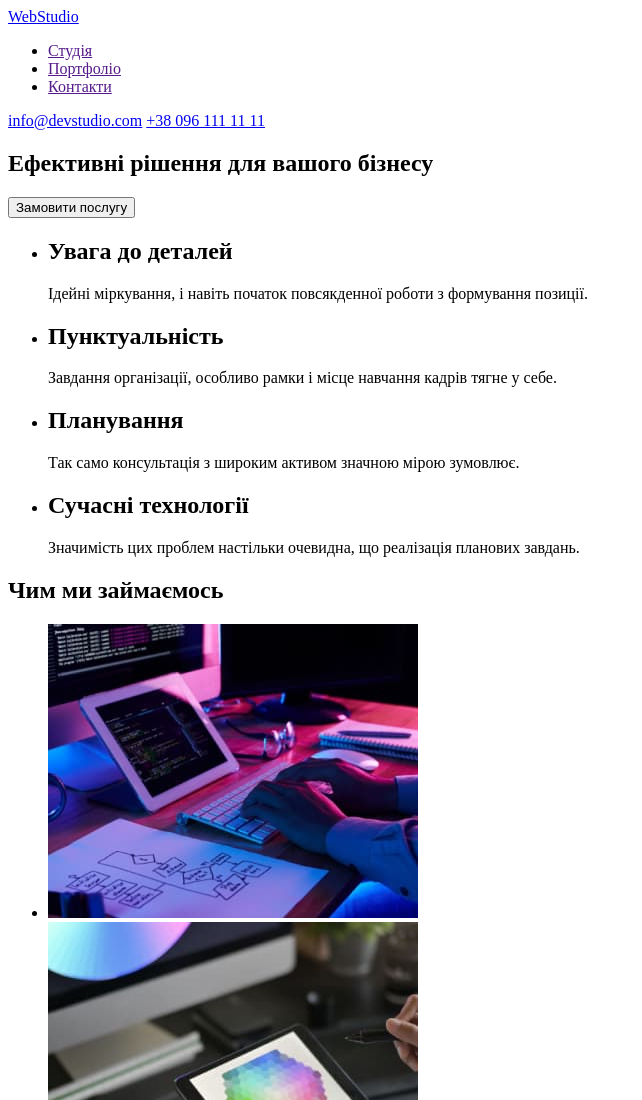
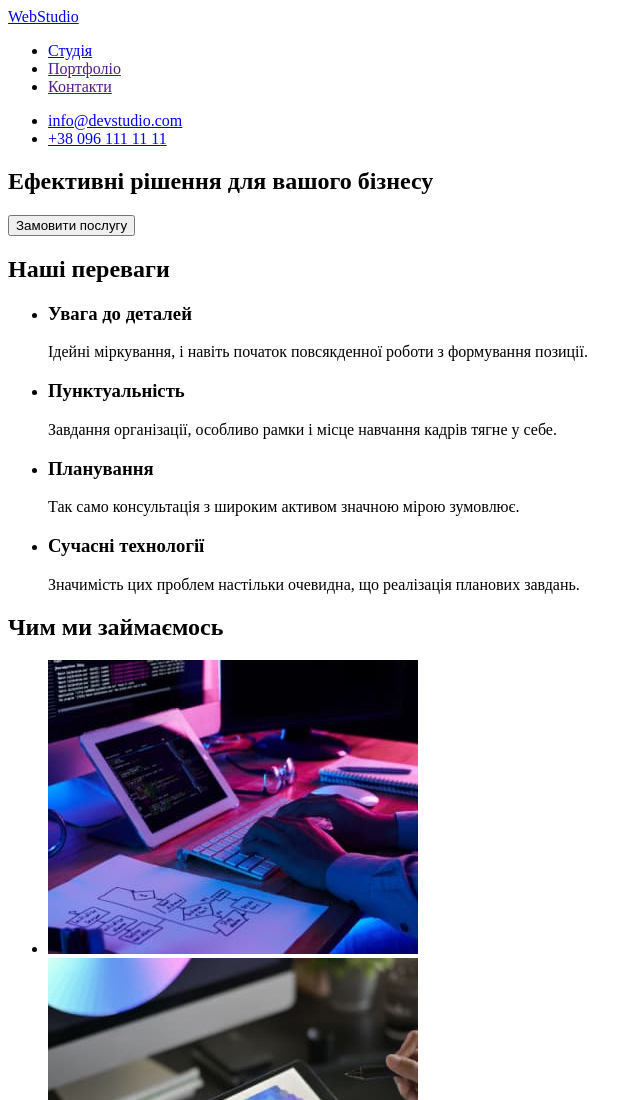
Before and after one commit to anthonyhorvat/goit-markup-hw-01, a plain HTML site: page index.html in a window 1280 px wide. Shown: the top 1100 px of the page, without its empty margins (0-642 px from the left). Drawn offline with Linux system fonts and the light colour scheme.

Commit message:
Виправляє помилки після перевірки ментора

```diff
--- a/index.html
+++ b/index.html
@@ -7,16 +7,18 @@
   <body>
     <header>
       <nav>
-        <a href="/">WebStudio</a>
+        <a href="./index.html">WebStudio</a>
         <ul>
-          <li><a href="">Студія</a></li>
+          <li><a href="./index.html">Студія</a></li>
           <li><a href="">Портфоліо</a></li>
           <li><a href="">Контакти</a></li>
         </ul>
       </nav>
 
-      <a href="mailto:info@devstudio.com">info@devstudio.com</a>
-      <a href="tel:0961111111">+38 096 111 11 11</a>
+      <ul>
+        <li><a href="mailto:info@devstudio.com">info@devstudio.com</a></li>
+        <li><a href="tel:0961111111">+38 096 111 11 11</a></li>
+      </ul>
     </header>
 
     <main>
@@ -26,29 +28,30 @@
       </section>
 
       <section>
+        <h2>Наші переваги</h2>
         <ul>
           <li>
-            <h2>Увага до деталей</h2>
+            <h3>Увага до деталей</h3>
             <p>
               Ідейні міркування, і навіть початок повсякденної роботи з
               формування позиції.
             </p>
           </li>
           <li>
-            <h2>Пунктуальність</h2>
+            <h3>Пунктуальність</h3>
             <p>
               Завдання організації, особливо рамки і місце навчання кадрів тягне
               у себе.
             </p>
           </li>
           <li>
-            <h2>Планування</h2>
+            <h3>Планування</h3>
             <p>
               Так само консультація з широким активом значною мірою зумовлює.
             </p>
           </li>
           <li>
-            <h2>Сучасні технології</h2>
+            <h3>Сучасні технології</h3>
             <p>
               Значимість цих проблем настільки очевидна, що реалізація планових
               завдань.
@@ -103,7 +106,7 @@
     </main>
 
     <footer>
-      <a href="/">WebStudio</a>
+      <a href="./index.html">WebStudio</a>
 
       <address>
         <ul>
```
